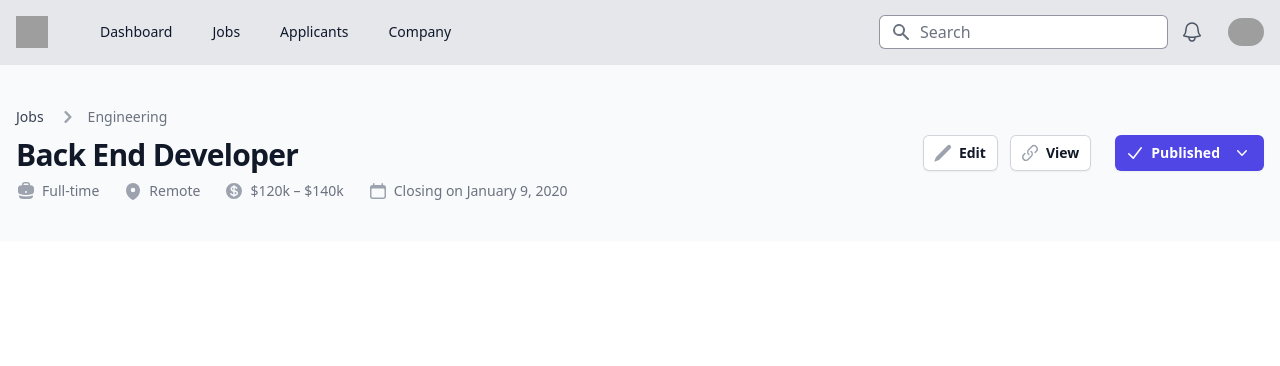
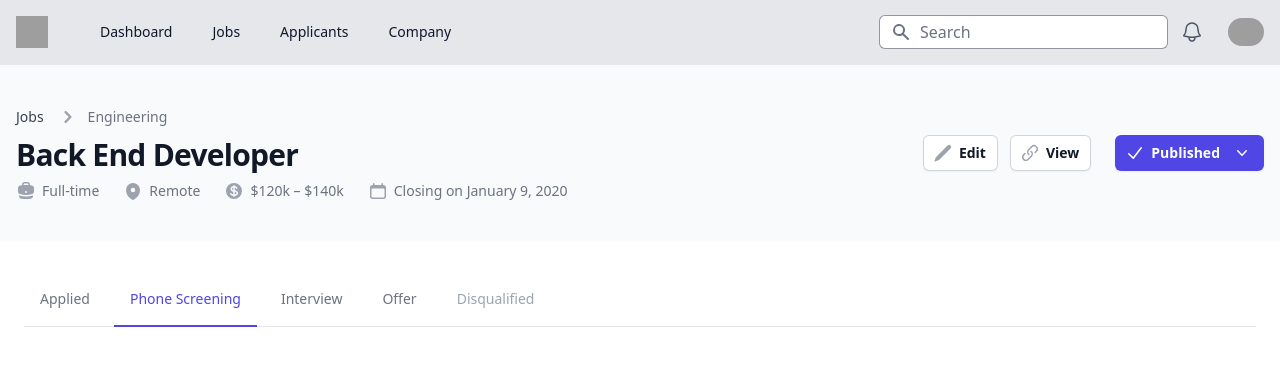
Before and after one commit to haddou-dev/YouCan-Challenge, a website: page index.html in a window 1280 px wide. Drawn offline with Linux system fonts and the light colour scheme; grey boxes are pictures that could not be loaded.

Commit message:
add the main Section

```diff
--- a/index.html
+++ b/index.html
@@ -1,9 +1,11 @@
+<!-- @format -->
+
 <!DOCTYPE html>
 <html lang="en">
   <head>
-    <meta charset="UTF-8">
-    <meta http-equiv="X-UA-Compatible" content="IE=edge">
-    <meta name="viewport" content="width=device-width, initial-scale=1.0">
+    <meta charset="UTF-8" />
+    <meta http-equiv="X-UA-Compatible" content="IE=edge" />
+    <meta name="viewport" content="width=device-width, initial-scale=1.0" />
     <link href="/dist/style.css" rel="stylesheet" />
     <title>YouCan Challeng Project</title>
   </head>
@@ -130,7 +132,8 @@
               class="inline-flex items-center justify-center rounded-md bg-gray-800 p-2 text-gray-400 hover:bg-gray-700 hover:text-white focus:outline-none focus:ring-2 focus:ring-white focus:ring-offset-2 focus:ring-offset-gray-800"
               aria-controls="mobile-menu"
               aria-expanded="false"
-                id="menu-toggle" onclick="toggleMobileMenu()"
+              id="menu-toggle"
+              onclick="toggleMobileMenu()"
             >
               <span class="sr-only">Open main menu</span>
               <!-- Menu open: "hidden", Menu closed: "block" -->
@@ -247,9 +250,9 @@
     <!-- Create the header Section -->
     <header class="bg-gray-50">
       <div
-          class=" container mx-auto px-6 py-10 md:px-4  md:flex md:items-center md:justify-between"
+        class="container mx-auto px-6 py-10 md:px-4 md:flex md:items-center md:justify-between"
       >
-          <div class=" min-w-0 flex-1">
+        <div class="min-w-0 flex-1">
           <div class="flex mb-2" aria-label="Breadcrumb">
             <ol class="inline-flex items-center space-x-1 md:space-x-3">
               <li class="inline-flex items-center">
@@ -284,7 +287,7 @@
             </ol>
           </div>
           <h2
-              class="text-2xl font-bold leading-7 text-gray-900  sm:truncate sm:text-3xl sm:tracking-tight"
+            class="text-2xl font-bold leading-7 text-gray-900 sm:truncate sm:text-3xl sm:tracking-tight"
           >
             Back End Developer
           </h2>
@@ -379,7 +382,7 @@
             </button>
           </span>
 
-            <span class="mx-3 ">
+          <span class="mx-3">
             <button
               type="button"
               class="inline-flex items-center rounded-md bg-white px-3 py-2 text-sm font-semibold text-gray-900 shadow-sm ring-1 ring-inset ring-gray-300 hover:bg-gray-50"
@@ -435,8 +438,56 @@
           </span>
         </div>
       </div>
-        </div>
     </header>
 
+    <!-- Create the main Section -->
+    <main class="container mx-auto py-8 px-6 md:px-6">
+        <div
+          class="text-sm font-medium text-center text-gray-500 border-b border-gray-200 dark:text-gray-400 dark:border-gray-200"
+        >
+        <!-- Section heading Tabs -->
+          <ul class="flex flex-wrap -mb-px">
+            <li class="mr-2">
+              <a
+                href="#"
+                class="inline-block p-4 border-b-2 border-transparent rounded-t-lg hover:text-indigo-600 hover:border-indigo-600 dark:hover:text-indigo-600"
+                >Applied</a
+              >
+            </li>
+            <li class="mr-2">
+              <a
+                href="#"
+                class="inline-block p-4 text-indigo-600 border-b-2 border-indigo-600 rounded-t-lg active dark:text-indigo-600 dark:border-indigo-600"
+                aria-current="page"
+                >Phone Screening</a
+              >
+            </li>
+            <li class="mr-2">
+              <a
+                href="#"
+                class="inline-block p-4 border-b-2 border-transparent rounded-t-lg hover:text-indigo-600 hover:border-indigo-600 dark:hover:text-indigo-600"
+                >Interview</a
+              >
+            </li>
+            <li class="mr-2">
+              <a
+                href="#"
+                class="inline-block p-4 border-b-2 border-transparent rounded-t-lg hover:text-indigo-600 hover:border-indigo-600 dark:hover:text-indigo-600"
+                >Offer</a
+              >
+            </li>
+            <li>
+              <a
+                class="inline-block p-4 text-gray-400 rounded-t-lg cursor-not-allowed dark:text-gray-500"
+                >Disqualified</a
+              >
+            </li>
+          </ul>
+        </div>
+
+        <!-- Section heading Tabs -->
+    </main>
+
+    <script src="script.js"></script>
   </body>
 </html>
```
Also changed, not shown: dist/style.css. Lines whose indentation alone changed are shown as unchanged.
